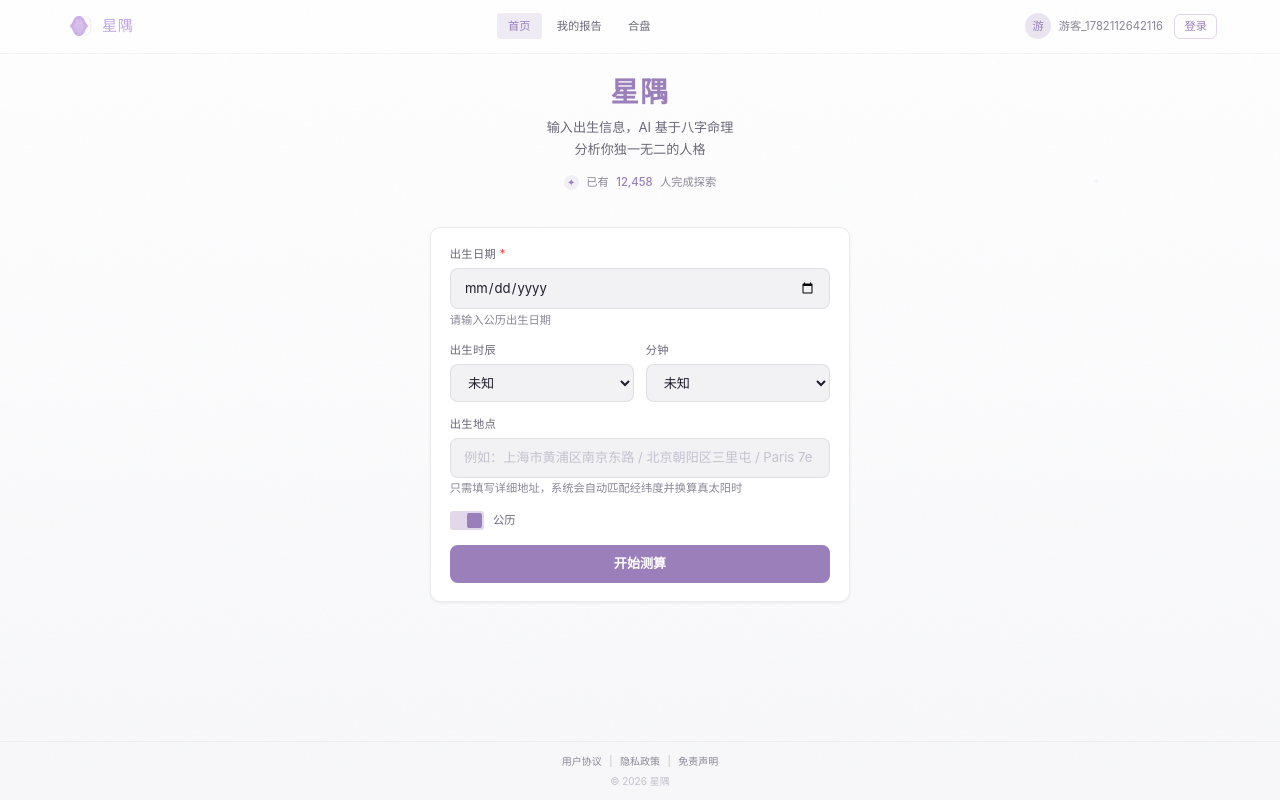
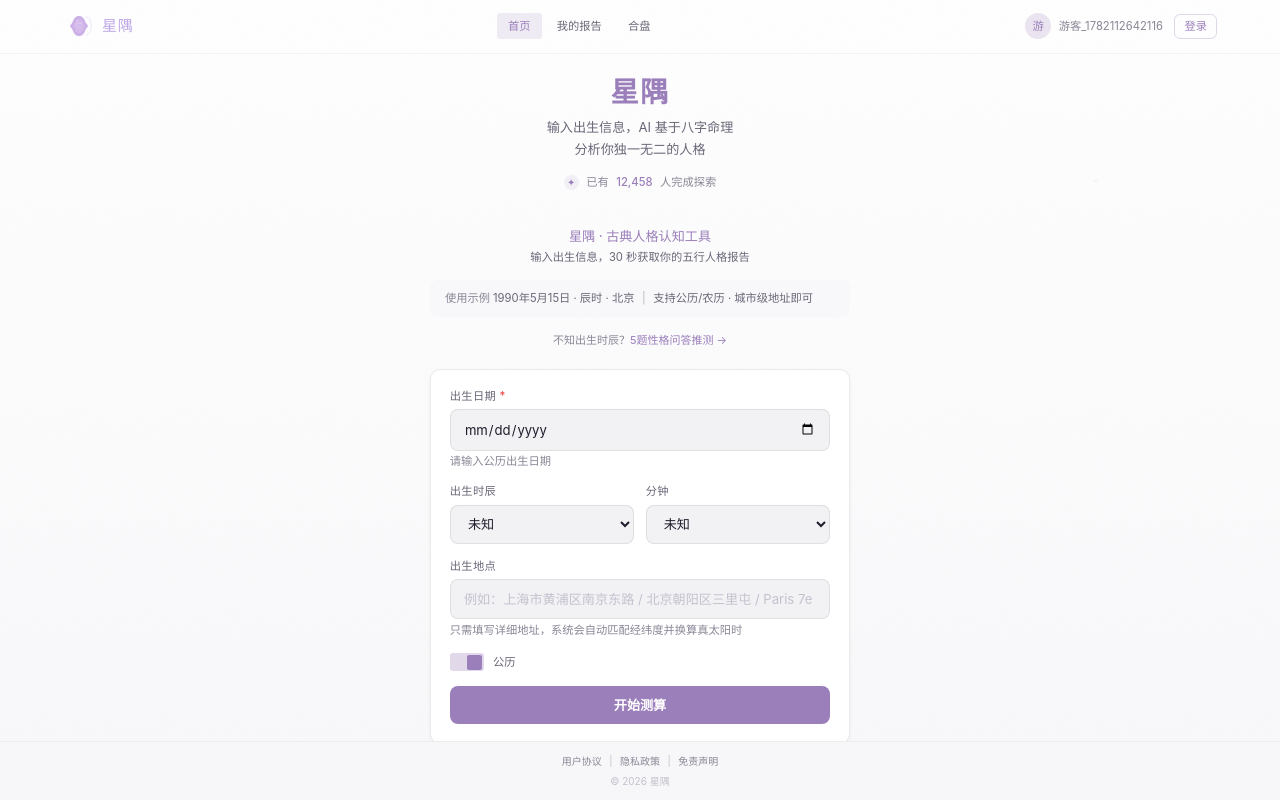
Before and after one commit to h94ns59n89-cmyk/fate-gate, a Next.js app: page / in a window 1280 px wide. Built offline with nearby package versions, Linux system fonts and the light colour scheme; no server answers; the database is empty.

Commit message:
feat: add product guide banners across landing, result, comparison, login pages

```diff
--- a/src/app/comparison/page.tsx
+++ b/src/app/comparison/page.tsx
@@ -238,6 +238,9 @@ export default function ComparisonPage() {
             人格对比
           </h1>
           <p className="mt-2 text-sm text-[#6B6778]">输入对方的邀请码，合盘分析你们的匹配度</p>
+          <p className="mt-3 text-xs leading-relaxed text-[#8A8696] max-w-sm mx-auto">
+            获取人格对比卡片、匹配度百分比、四维度分析（沟通/情感/价值观/成长）及相处建议
+          </p>
         </div>
 
         {showDirectMode && step === 'invite' && !targetUser && (
--- a/src/app/login/page.tsx
+++ b/src/app/login/page.tsx
@@ -293,6 +293,14 @@ export default function LoginPage() {
             世间人人皆是独一无二的星辰<br />30秒照见独一无二的你
           </p>
 
+          <div className="mb-6 flex items-center justify-center gap-2 text-xs text-[#8A8696]">
+            <span className="h-px w-8 bg-gradient-to-r from-transparent to-[#9B7FBB]/20" />
+            <span className="tracking-[0.08em]">个人人格报告</span>
+            <span className="text-[#B8B6C0]">·</span>
+            <span className="tracking-[0.08em]">双人对比报告</span>
+            <span className="h-px w-8 bg-gradient-to-r from-[#9B7FBB]/20 to-transparent" />
+          </div>
+
           <div className="rounded-[16px] bg-[#FFFFFF] p-6 shadow-[0_2px_20px_rgba(155,127,187,0.08)]">
             <h2 className="mb-1 text-center text-base font-medium text-[#1F1D2B]">欢迎回来</h2>
             <p className="mb-5 text-center text-xs leading-relaxed text-[#6B6778]">
--- a/src/app/page.tsx
+++ b/src/app/page.tsx
@@ -172,6 +172,22 @@ export default function LandingPage() {
             </div>
 
             <div className="mx-auto max-w-md">
+              <div className="mb-4 text-center">
+                <p className="text-sm font-medium text-[#9B7FBB]">星隅 · 古典人格认知工具</p>
+                <p className="mt-1 text-xs text-[#6B6778]">输入出生信息，30 秒获取你的五行人格报告</p>
+              </div>
+              <div className="mb-4 rounded-[8px] bg-[#F8F8FA] px-4 py-3 text-xs text-[#6B6778]">
+                <span className="font-medium text-[#8A8696]">使用示例 </span>
+                1990年5月15日 · 辰时 · 北京
+                <span className="mx-2 text-[#B8B6C0]">|</span>
+                支持公历/农历 · 城市级地址即可
+              </div>
+              <button
+                onClick={() => setShowQuiz(true)}
+                className="mb-5 block w-full text-center text-[11px] text-[#8A8696] hover:text-[#9B7FBB] transition-colors"
+              >
+                不知出生时辰？<span className="text-[#9B7FBB]">5题性格问答推测 →</span>
+              </button>
               <div className="vscode-card">
                 <BirthForm onSubmit={handleSubmit} loading={loading} />
               </div>
@@ -241,6 +257,25 @@ export default function LandingPage() {
                 </p>
               </div>
             )}
+            <div className="mt-6 rounded-[10px] bg-[#FFFFFF] p-5 shadow-sm">
+              <div className="flex items-center gap-2">
+                <span className="text-base text-[#9B7FBB]">⟷</span>
+                <p className="text-sm font-semibold text-[#1F1D2B]">想知道你和TA的匹配度？</p>
+              </div>
+              <p className="mt-2 text-xs leading-relaxed text-[#6B6778]">
+                输入对方出生信息，生成双人人格对比报告，包含：
+              </p>
+              <ul className="mt-2 space-y-1 text-[11px] text-[#8A8696]">
+                <li>匹配度百分比 · 四维度分析（沟通/情感/价值观/成长）</li>
+                <li>相处建议</li>
+              </ul>
+              <button
+                onClick={() => router.push('/comparison')}
+                className="mt-4 w-full rounded-[10px] bg-[#9B7FBB] py-2.5 text-sm font-medium text-[#FFFFFF] transition-colors hover:bg-[#8A6EAA] active:scale-[0.98]"
+              >
+                开始对比 →
+              </button>
+            </div>
           </div>
         )}
       </div>
```
